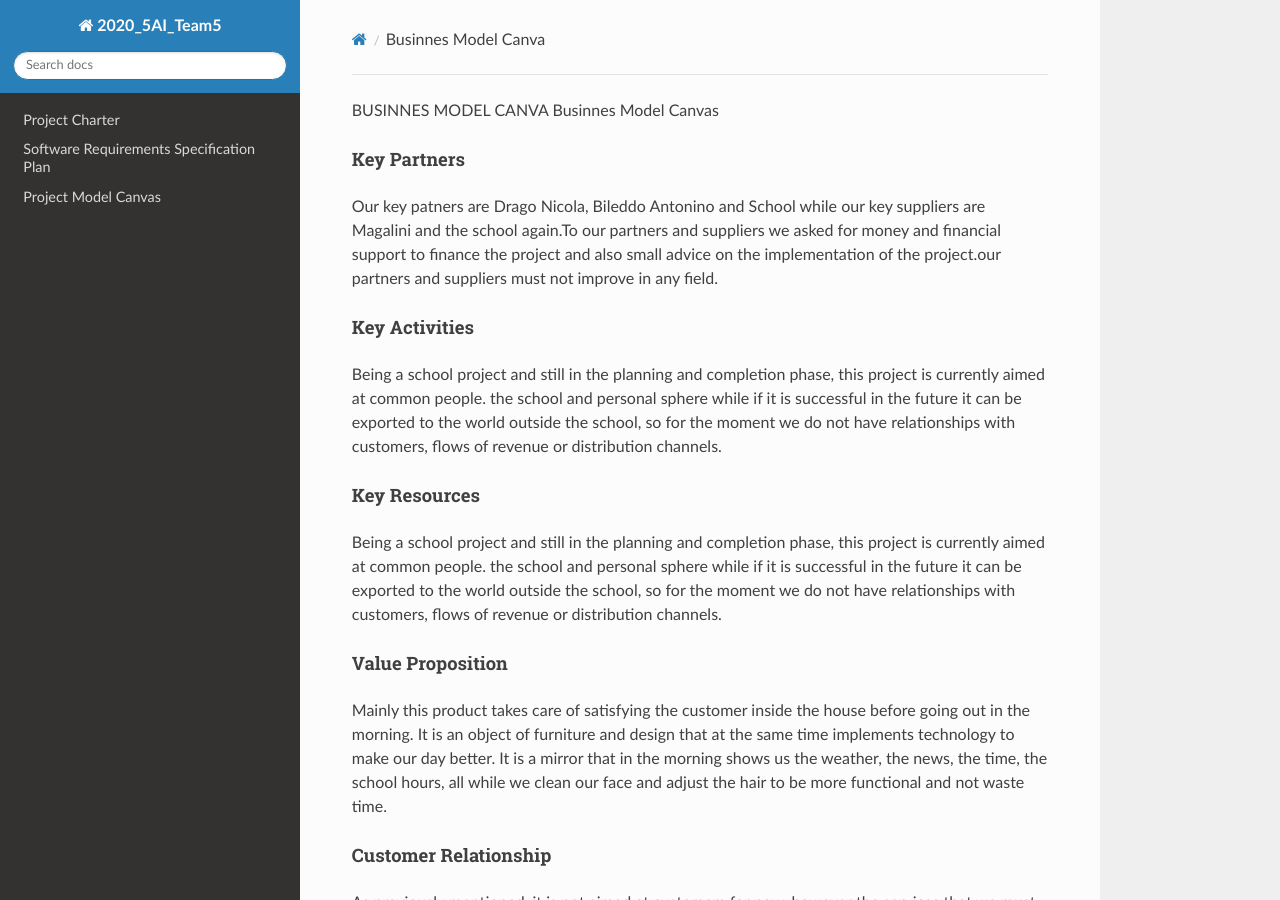
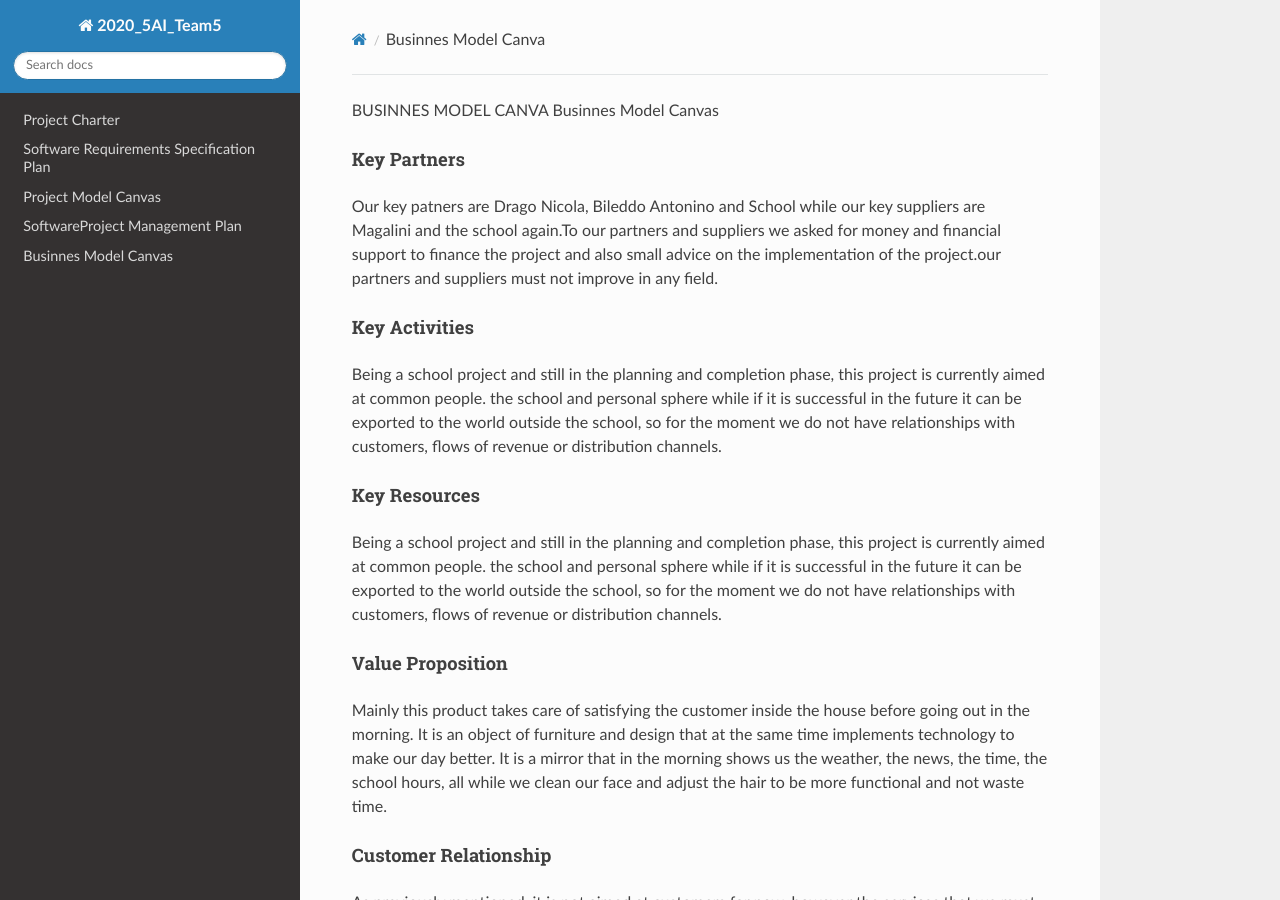
Before and after one commit to diegosalzani/smartmirror_5ai_team5, an MkDocs documentation site: the page built from docs/Businnes Model Canva.md, in a window 1280 px wide and 900 px high. Built offline with MkDocs 1.6.1, drawn with Linux system fonts in a browser that asks for light colours; nearby versions of some CDN libraries.

Commit message:
Update mkdocs.yml

```diff
--- a/mkdocs.yml
+++ b/mkdocs.yml
@@ -4,6 +4,9 @@ nav:
     - 'Project Charter': 'Project Charter.md'
     - 'Software Requirements Specification Plan': 'Software_requirements.md'
     - 'Project Model Canvas': 'Project Model Canvas.md'
+    - 'SoftwareProject Management Plan': 'SoftwareProject Management Plan.md'
+    - 'Businnes Model Canvas': 'Project Charter.pdf'
+
 
 theme:
     name: readthedocs
```
